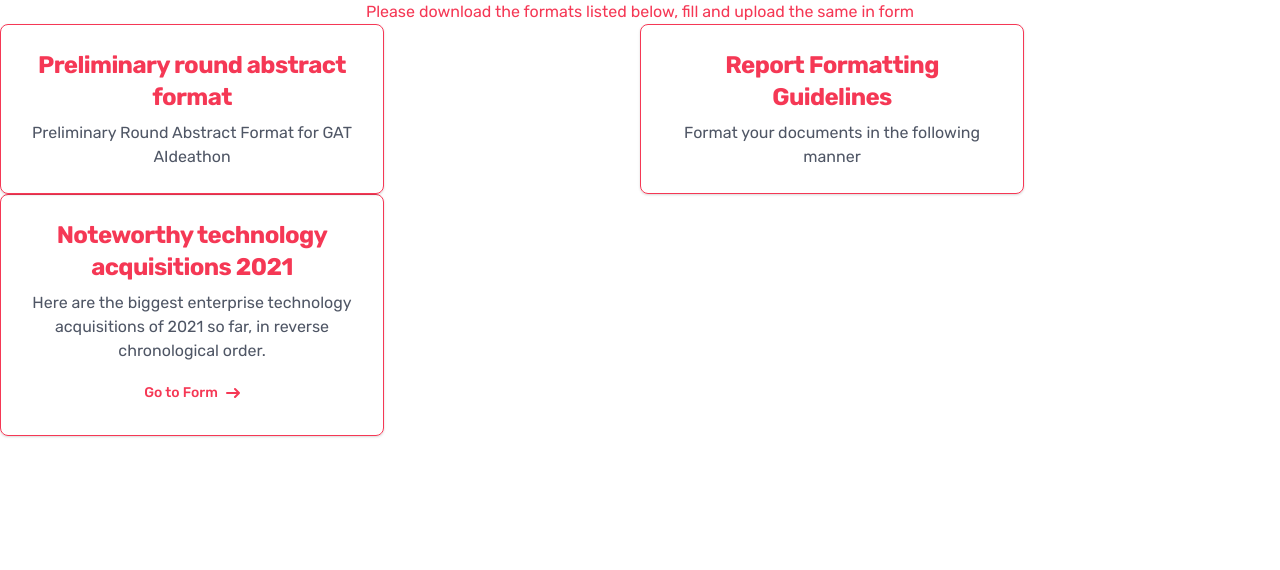
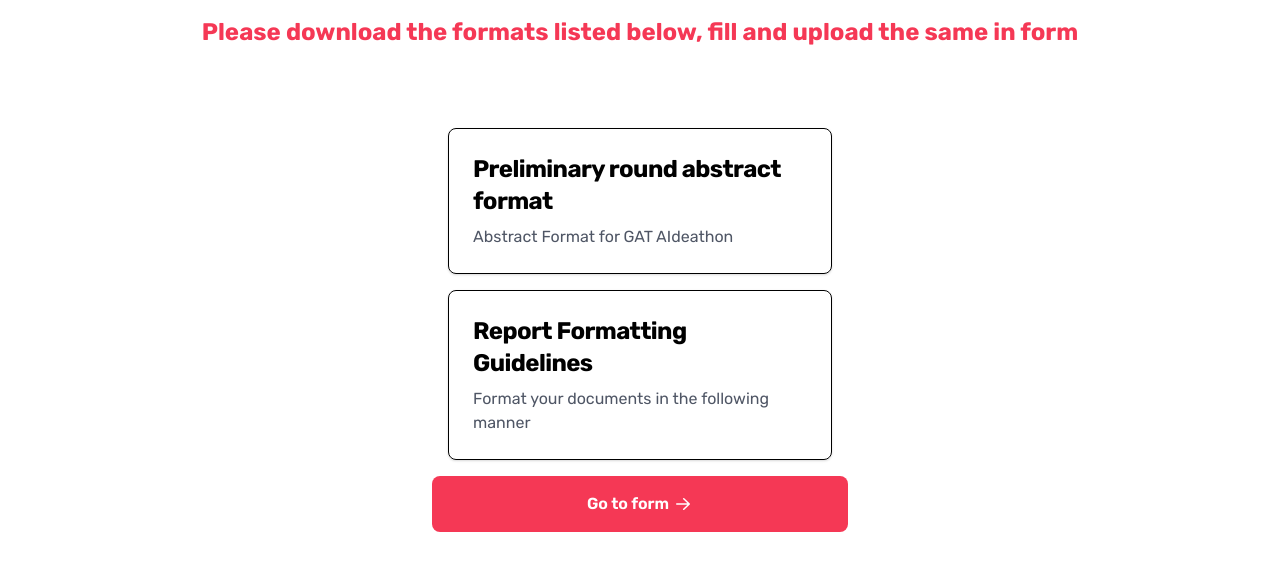
Before and after one commit to BhuvanSA/ideathon-landingpage, a Next.js app: page /register in a window 1280 px wide. Shown: the top 570 px of the page. Built offline with nearby package versions, Linux system fonts and the light colour scheme.

Commit message:
redesigned register form

```diff
--- a/components/Pricing.js
+++ b/components/Pricing.js
@@ -281,7 +281,7 @@ const Pricing = () => {
             <div className="grid sm:grid-rows-2 grid-rows-4 grid-flow-col sm:gap-0 justify-evenly">
               <ScrollAnimationWrapper className="relative w-full my-6">
                 <motion.div variants={scrollAnimation} custom={{ duration: 3 }}>
-                  <div className="max-w-sm bg-white  rounded-lg shadow-xl ">
+                  <div className="max-w-sm bg-white  rounded-lg shadow-xl hover:shadow-orange-500 hover:shadow-md transition duration-150 ease-in-out">
                     <Image
                       className="rounded-t-lg"
                       src="/assets/SmartCity.webp"
@@ -299,7 +299,7 @@ const Pricing = () => {
               </ScrollAnimationWrapper>
               <ScrollAnimationWrapper className="relative w-full my-6">
                 <motion.div variants={scrollAnimation} custom={{ duration: 3 }}>
-                  <div className="max-w-sm bg-white border-gray-200 rounded-lg shadow-xl dark:bg-gray-800 dark:border-gray-700">
+                  <div className="max-w-sm bg-white border-gray-200 rounded-lg shadow-xl dark:bg-gray-800 dark:border-gray-700 hover:shadow-md hover:shadow-orange-500 transition duration-150 ease-in-out">
                     <Image
                       className="rounded-t-lg"
                       src="/assets/SmartEducation.webp"
@@ -320,7 +320,7 @@ const Pricing = () => {
                   variants={scrollAnimation}
                   custom={{ duration: 3 + 3 }}
                 >
-                  <div className="max-w-sm bg-white rounded-lg shadow-xl dark:bg-gray-800 dark:border-gray-700">
+                  <div className="max-w-sm bg-white rounded-lg shadow-xl dark:bg-gray-800 dark:border-gray-700 hover:shadow-md hover:shadow-orange-500 transition duration-150 ease-in-out">
                     <a href="#">
                       <Image
                         className="rounded-t-lg"
@@ -343,7 +343,7 @@ const Pricing = () => {
                   variants={scrollAnimation}
                   custom={{ duration: 3 + 3 }}
                 >
-                  <div className="max-w-sm bg-white  border-gray-200 rounded-lg shadow-xl dark:bg-gray-800 dark:border-gray-700">
+                  <div className="max-w-sm bg-white  border-gray-200 rounded-lg shadow-xl dark:bg-gray-800 dark:border-gray-700 hover:shadow-md hover:shadow-orange-500 transition duration-150 ease-in-out">
                     <a href="#">
                       <Image
                         className="rounded-t-lg"
--- a/pages/register.js
+++ b/pages/register.js
@@ -2,16 +2,18 @@
 
 import React from "react";
 import { Link } from "react-scroll";
+import ButtonPrimary from "../components/misc/ButtonPrimary";
 
 const Register = () => {
   // Your registration page content and logic here
 
   return (
     <>
-      <h1 className="text-center text-orange-500">
+      <h1 className="text-center text-orange-500 text-2xl font-extrabold mb-16 p-4">
         Please download the formats listed below, fill and upload the same in
         form
-        <div className="grid sm:grid-cols-2 text-center">
+      </h1>
+      <div className="grid justify-items-center gap-4 items-center">
         <div>
           <a
             href="https://github.com/BhuvanSA/ideathon-landingpage/blob/373499f3f2909ca632b5147a729c2269cbd40bed/public/assets/Round1SubmissionFormatIdeathon.docx?raw=True"
@@ -22,7 +24,7 @@ const Register = () => {
               Preliminary round abstract format
             </h5>
             <p className="font-normal text-gray-700 dark:text-gray-400">
-                Preliminary Round Abstract Format for GAT AIdeathon
+              Abstract Format for GAT AIdeathon
             </p>
           </a>
         </div>
@@ -40,41 +42,24 @@ const Register = () => {
             </p>
           </a>
         </div>
-        </div>
-        <div className="max-w-sm p-6 bg-white border border-gray-200 rounded-lg shadow dark:bg-gray-800 dark:border-gray-700">
-          <a href="#">
-            <h5 className="mb-2 text-2xl font-bold tracking-tight text-gray-900 dark:text-white">
-              Noteworthy technology acquisitions 2021
-            </h5>
-          </a>
-          <p className="mb-3 font-normal text-gray-700 dark:text-gray-400">
-            Here are the biggest enterprise technology acquisitions of 2021 so
-            far, in reverse chronological order.
-          </p>
-          <a
-            href="https://docs.google.com/forms/d/e/1FAIpQLSeyEIPX2rHQLSDqowUGENbddS3DaRPOcTou8nsq2kuMEd6N_Q/viewform"
-            className="inline-flex items-center px-3 py-2 text-sm font-medium text-center text-white bg-blue-700 rounded-lg hover:bg-blue-800 focus:ring-4 focus:outline-none focus:ring-blue-300 dark:bg-blue-600 dark:hover:bg-blue-700 dark:focus:ring-blue-800"
-          >
-            Go to Form
+        <ButtonPrimary href={"https://forms.gle/smYEHjf92AcSkyZQ8"}>
+          <div className="inline-flex items-center box-content w-72 justify-center">
+            <span className="mr-1">Go to form </span>
             <svg
-              className="w-3.5 h-3.5 ml-2"
-              aria-hidden="true"
               xmlns="http://www.w3.org/2000/svg"
-              fill="none"
-              viewBox="0 0 14 10"
+              viewBox="0 0 20 20"
+              fill="currentColor"
+              class="w-5 h-5"
             >
               <path
-                stroke="currentColor"
-                stroke-linecap="round"
-                stroke-linejoin="round"
-                stroke-width="2"
-                d="M1 5h12m0 0L9 1m4 4L9 9"
+                fill-rule="evenodd"
+                d="M3 10a.75.75 0 01.75-.75h10.638L10.23 5.29a.75.75 0 111.04-1.08l5.5 5.25a.75.75 0 010 1.08l-5.5 5.25a.75.75 0 11-1.04-1.08l4.158-3.96H3.75A.75.75 0 013 10z"
+                clip-rule="evenodd"
               />
             </svg>
-          </a>
           </div>
-      </h1>
-      {/* Add your registration form or content here */}
+        </ButtonPrimary>
+      </div>
     </>
   );
 };
```
Lines whose indentation alone changed are shown as unchanged.
